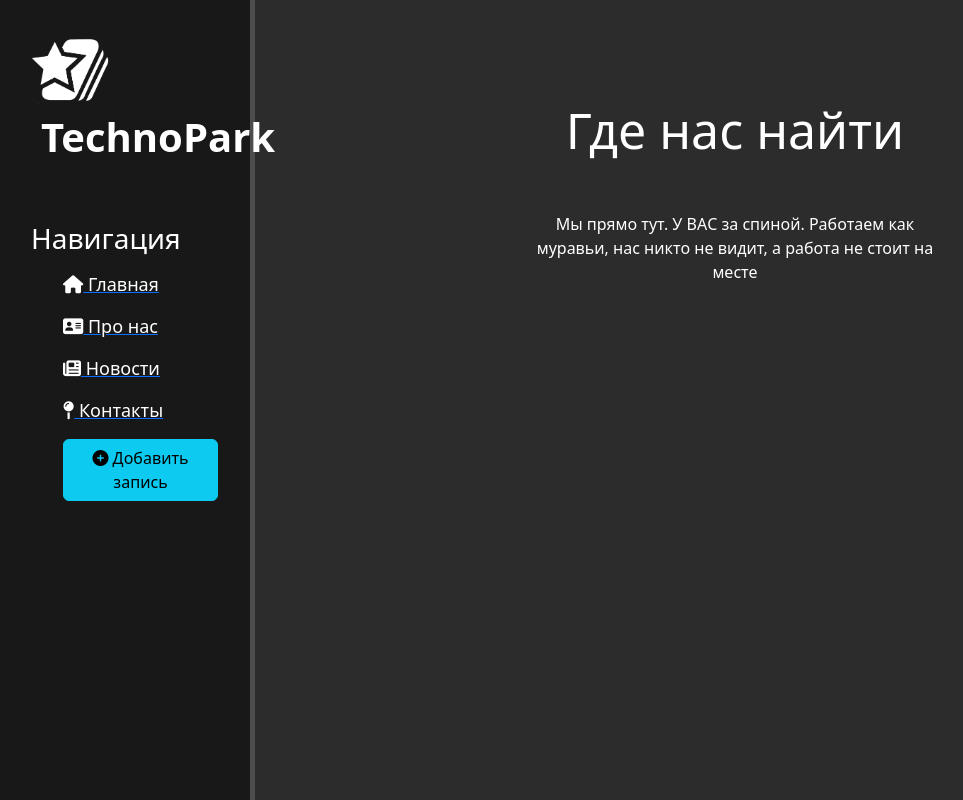
After one commit to Vanovango/WEB, a Django app: page /contacts in a window 1280 px wide. The commit adds this page. Shown: the whole page, without its empty margins (1-964 px from the left). Run offline with Django 4.2, Linux system fonts and the light colour scheme.

Commit message:
add contacts page

```diff
--- /dev/null
+++ b/TryWeb/main/templates/main/contacts.html
@@ -0,0 +1,10 @@
+{% extends 'main/layout.html' %}
+
+{% block title %}Контакты{% endblock %}
+
+{% block content %}
+    <div class="features">
+        <h1>Где нас найти</h1><br>
+        <p>Мы прямо тут. У ВАС за спиной. Работаем как муравьи, нас никто не видит, а работа не стоит на месте</p>
+    </div>
+{% endblock %}
--- a/TryWeb/main/templates/main/layout.html
+++ b/TryWeb/main/templates/main/layout.html
@@ -19,7 +19,7 @@
             <a href="{% url 'home' %}"><li><i class="fa-solid fa-house"></i> Главная</li></a>
             <a href="{% url 'about' %}"><li><i class="fa-solid fa-address-card"></i> Про нас</li></a>
             <a href="{% url 'news_home' %}"><li><i class="fa-solid fa-newspaper"></i> Новости</li></a>
-            <a href=""><li><i class="fa-solid fa-map-pin"></i> Где мы</li></a>
+            <a href="{% url 'contacts' %}"><li><i class="fa-solid fa-map-pin"></i> Контакты</li></a>
             <a href="{% url 'create' %}"><li><button class="btn btn-info"><i class="fas fa-plus-circle"></i> Добавить запись</button></li></a>
         </ul>
     </aside>
--- a/TryWeb/main/urls.py
+++ b/TryWeb/main/urls.py
@@ -3,5 +3,6 @@ from . import views
 
 urlpatterns = [
     path('', views.index, name='home'),        # '' = main url
-    path('about', views.about, name='about')
+    path('about', views.about, name='about'),
+    path('contacts', views.contacts, name='contacts')
 ]
--- a/TryWeb/main/views.py
+++ b/TryWeb/main/views.py
@@ -16,3 +16,7 @@ def index(request):
 
 def about(request):
     return render(request, 'main/about.html')
+
+
+def contacts(request):
+    return render(request, 'main/contacts.html')
```
